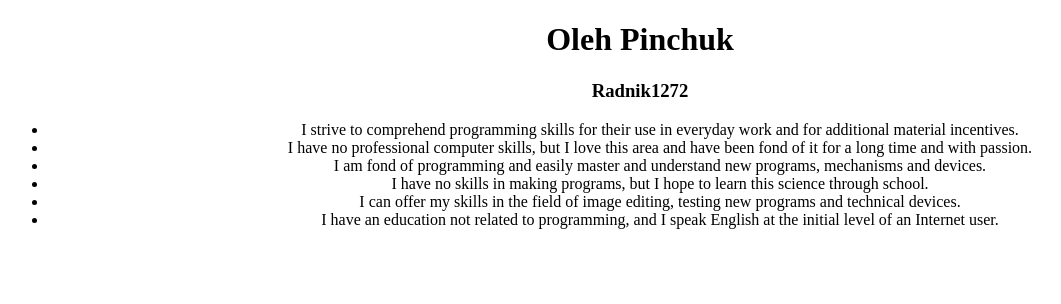
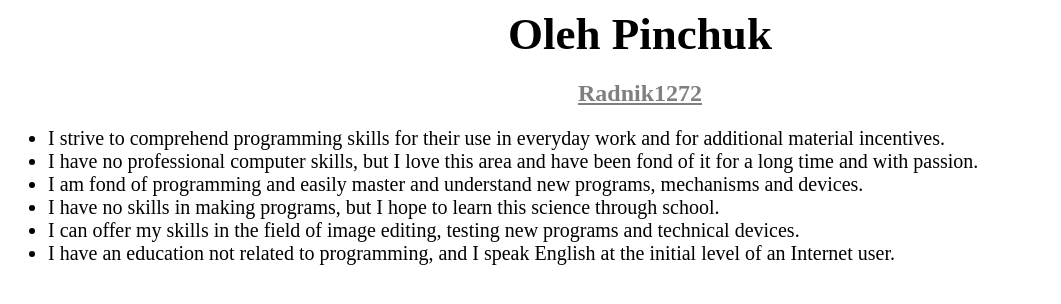
Before and after one commit to Radnik1272/rsschool-cv, a plain HTML site: page index.html in a window 1280 px wide. Shown: the whole page, without its empty margins (0-1061 px from the left). Drawn offline with Linux system fonts and the light colour scheme.

Commit message:
edit css

```diff
--- a/index.html
+++ b/index.html
@@ -5,13 +5,13 @@
   <head>
       <title>Oleh Pinchuk</title>
         <meta charset="UTF-8">
-        <link rel="stylesheet" href="/style.css">
+        <link rel="stylesheet" href="style.css">
   </head>
-              <body style="text-align: center;">
-                  <h1
-                 >Oleh Pinchuk</h1>
-                  <h3>Radnik1272</h3>
-                  <ul>
+              <body>
+                  <div class="name" >Oleh Pinchuk</div>
+                <a class="github" href="https://github.com/Radnik1272"> <h2>Radnik1272</h2> </a>
+
+                  <ul class="info">
                      <li>
                         I strive to comprehend programming skills for their use in everyday work and for additional material incentives.
                      </li>
@@ -33,12 +33,5 @@
 
                   </ul>
 
-
-
-
-
-
-
-
               </body>
 </html>
--- a/style.css
+++ b/style.css
@@ -1,3 +1,25 @@
-h1{
+.github{
+    color: grey;
+}
+
+.github:hover{
+    transition: 0.5s;
+    color: rgb(12, 96, 129);
+
+}
+
+.name, h2 {
     text-align: center;
 }
+
+
+.info{
+    font-size: 20px;
+
+}
+
+.name{
+/* font-family: Verdana; */
+font-size: 45px;
+font-weight: 700;
+}
```
